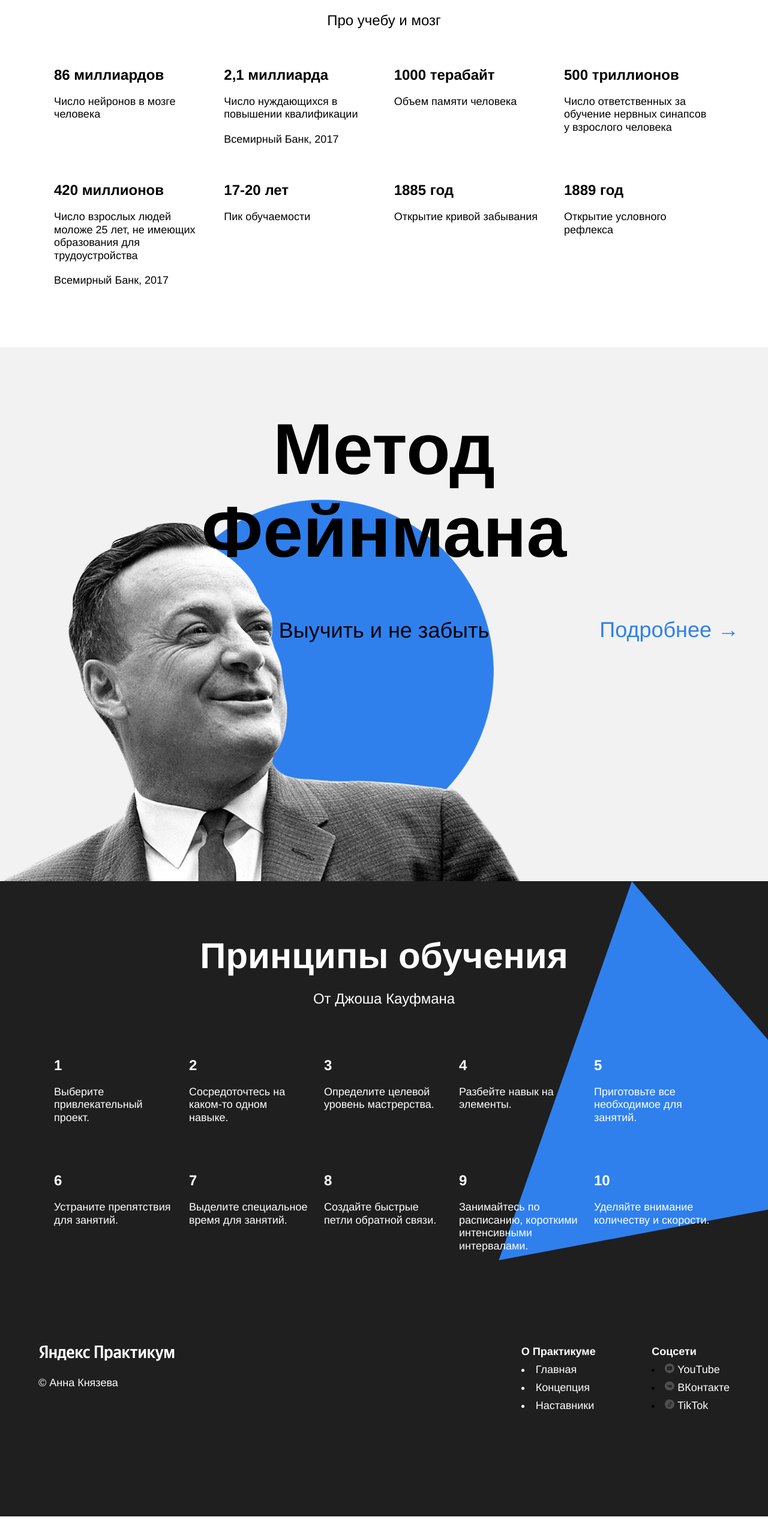
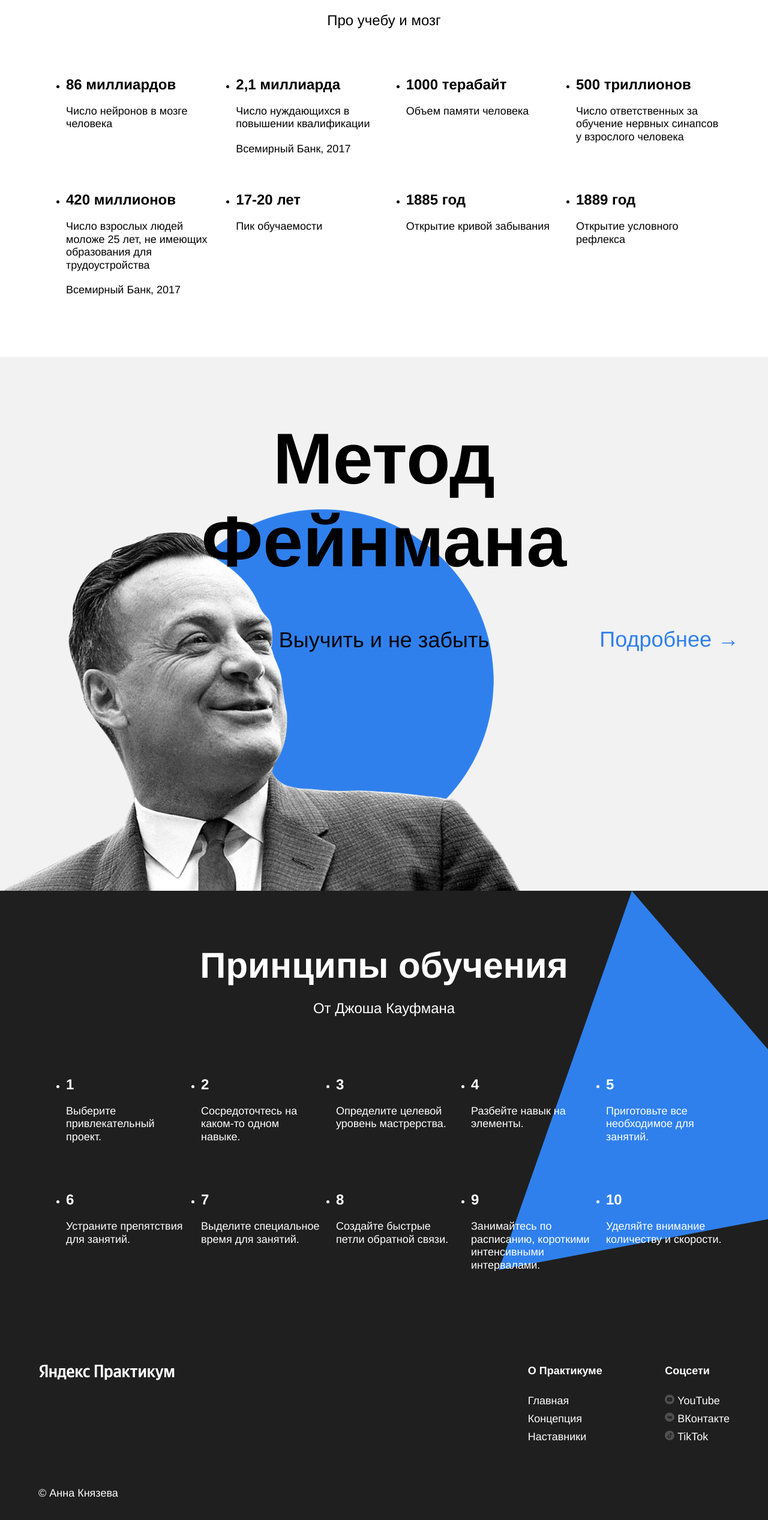
Before and after one commit to knyazeva-anne/how-to-learn, a plain HTML site: page index.html in a window 1280 px wide. Shown: the part 1446-3980 px from the top of the page at 60% size. Drawn offline with Linux system fonts and the light colour scheme.

Commit message:
Update index.html

```diff
--- a/index.html
+++ b/index.html
@@ -3,6 +3,9 @@
 <head>
   <meta charset="UTF-8">
   <meta name="viewport" content="width=device-width, initial-scale=1.0">
+  <meta name="description" content="Советы по эффективному обучению от Яндекс Практикума">
+  <meta name="keywords" content="обучение, учеба, методы, принципы">
+  <meta name="author" content="Анна Князева">
   <link rel="stylesheet" href="./styles/normalize.css">
   <link rel="stylesheet" href="./styles/style.css">
   <title>Научиться учиться</title>
@@ -47,44 +50,44 @@
   <section class="digits">
    <h2 class="section-title">Цифры и факты</h2>
    <p class="section-subtitle">Про учебу и мозг</p>
-    <div class="table">
-      <div class="table__cell">
+    <ul class="table">
+      <li class="table__cell">
         <h3 class="table__heading">86 миллиардов</h3>
         <p class="table__text">Число нейронов в мозге человека</p>
-      </div>
-      <div class="table__cell">
+      </li>
+      <li class="table__cell">
         <h3 class="table__heading">2,1 миллиарда</h3>
         <p class="table__text">Число нуждающихся в повышении квалификации</p>
         <p class="table__text">Всемирный Банк, 2017</p>
-      </div>
-      <div class="table__cell">
+      </li>
+      <li class="table__cell">
         <h3 class="table__heading">1000 терабайт</h3>
         <p class="table__text">Объем памяти человека</p>
-      </div>
-      <div class="table__cell">
+      </li>
+      <li class="table__cell">
         <h3 class="table__heading">500 триллионов</h3>
         <p class="table__text">Число ответственных за обучение нервных синапсов у
         взрослого человека</p>
-      </div>
-      <div class="table__cell">
+      </li>
+      <li class="table__cell">
         <h3 class="table__heading">420 миллионов</h3>
         <p class="table__text">Число взрослых людей моложе 25 лет, не имеющих
         образования для трудоустройства</p>
         <p class="table__text">Всемирный Банк, 2017</p>
-      </div>
-      <div class="table__cell">
+      </li>
+      <li class="table__cell">
         <h3 class="table__heading">17-20 лет</h3>
         <p class="table__text">Пик обучаемости</p>
-      </div>
-      <div class="table__cell">
+      </li>
+      <li class="table__cell">
         <h3 class="table__heading">1885 год</h3>
         <p class="table__text">Открытие кривой забывания</p>
-      </div>
-      <div class="table__cell">
+      </li>
+      <li class="table__cell">
         <h3 class="table__heading">1889 год</h3>
         <p class="table__text">Открытие условного рефлекса</p>
-      </div>
-    </div>
+      </li>
+    </ul>
   </section>
 
   <section class="feynman">
@@ -96,82 +99,87 @@
   <section class="kaufman">
    <h2 class="section-title_theme_dark">Принципы обучения</h2>
    <p class="section-subtitle_theme_dark">От Джоша Кауфмана</p>
-   <div class="table table_theme_dark">
-     <div class="table__cell_theme_dark">
+   <ul class="table table_theme_dark">
+     <li class="table__cell_theme_dark">
        <h3 class="table__heading_theme_dark">1</h3>
        <p class="table__text_theme_dark">Выберите привлекательный проект.</p>
-     </div>
+     </li>
 
-      <div class="table__cell_theme_dark">
+      <li class="table__cell_theme_dark">
         <h3 class="table__heading_theme_dark">2</h3>
         <p class="table__text_theme_dark">Сосредоточтесь на каком-то одном навыке.</p>
-      </div>
+      </li>
 
-        <div class="table__cell_theme_dark">
+        <li class="table__cell_theme_dark">
           <h3 class="table__heading_theme_dark">3</h3>
           <p class="table__text_theme_dark">Определите целевой уровень мастрерства.</p>
-        </div>
+        </li>
 
-          <div class="table__sell table__cell_theme_dark">
+          <li class="table__sell table__cell_theme_dark">
             <h3 class="table__heading_theme_dark">4</h3>
             <p class="table__text_theme_dark">Разбейте навык на элементы.</p>
           </div>
 
-            <div class="table__cell_theme_dark">
+            <li class="table__cell_theme_dark">
               <h3 class="table__heading_theme_dark">5</h3>
               <p class="table__text_theme_dark">Приготовьте все необходимое для занятий.</p>
-            </div>
+            </li>
 
-              <div class="table__cell_theme_dark">
+              <li class="table__cell_theme_dark">
                 <h3 class="table__heading_theme_dark">6</h3>
                 <p class="table__text_theme_dark">Устраните препятствия для занятий.</p>
-              </div>
+              </li>
 
-                <div class="table__cell_theme_dark">
+                <li class="table__cell_theme_dark">
                   <h3 class="table__heading_theme_dark">7</h3>
                   <p class="table__text_theme_dark">Выделите специальное время для занятий.</p>
-                </div>
+                </li>
 
-                  <div class="table__cell_theme_dark">
+                  <li class="table__cell_theme_dark">
                     <h3 class="table__heading_theme_dark">8</h3>
                     <p class="table__text_theme_dark">Создайте быстрые петли обратной связи.</p>
-                  </div>
+                  </li>
 
-                    <div class="table__cell_theme_dark">
+                    <li class="table__cell_theme_dark">
                       <h3 class="table__heading_theme_dark">9</h3>
                       <p class="table__text_theme_dark">Занимайтесь по расписанию, короткими интенсивными интервалами.</p>
-                    </div>
+                    </li>
 
-                      <div class="table__cell_theme_dark">
+                      <li class="table__cell_theme_dark">
                         <h3 class="table__heading_theme_dark">10</h3>
                         <p class="table__text_theme_dark">Уделяйте внимание количеству и скорости.</p>
-                      </div>
-                    </div>
+                      </li>
+                    </ul>
       <div class="kaufman__triangle"></div>
   </section>
 
   <footer class="footer">
     <div class="footer__columns">
-      <div class="footer__column_content_copyright">
+
+      <div class="footer__column footer__column_content_copyright">
         <img class="logo logo_place_footer" src="./images/logo_place_footer.svg" alt="Логотип">
         <p class="footer__author">&copy Анна Князева</p>
       </div>
-      <div class="footer__column_content_info">
-        <ul class="footer__column-heading">О Практикуме</ul>
+
+      <div class="footer__column footer__column_content_info">
+        <h3 class="footer__column-heading">О Практикуме</h3>
+        <ul class="footer__column-links">
         <li class="footer__column-link"><a href="#" class="footer__column-link">Главная</a></li>
         <li class="footer__column-link"><a href="#" class="footer__column-link">Концепция</a></li>
         <li class="footer__column-link"><a href="#" class="footer__column-link">Наставники</a></li>
+      </ul>
+      </div>
 
-      </div>
-      <div class="footer__column_content_social">
-        <ul class="footer__column-heading">Соцсети</ul>
+      <div class="footer__column footer__column_content_social">
+        <h3 class="footer__column-heading">Соцсети</h3>
+        <ul class="footer__column-links">
           <li><a href="#" class="footer__column-link"><img class="footer__social-icon"
               src="./images/youtube-icon.svg" alt="YouTube"> YouTube</a></li>
           <li><a href="#" class="footer__column-link"><img class="footer__social-icon"
               src="./images/vk_color_white.svg" alt="ВКонтакте"> ВКонтакте</a></li>
           <li><a href="#" class="footer__column-link"><img class="footer__social-icon"
             src="./images/tiktok-icon.svg" alt="TikTok"> TikTok</a></li>
-
+          </ul>
         </div>
     </div>
   </footer>
```
